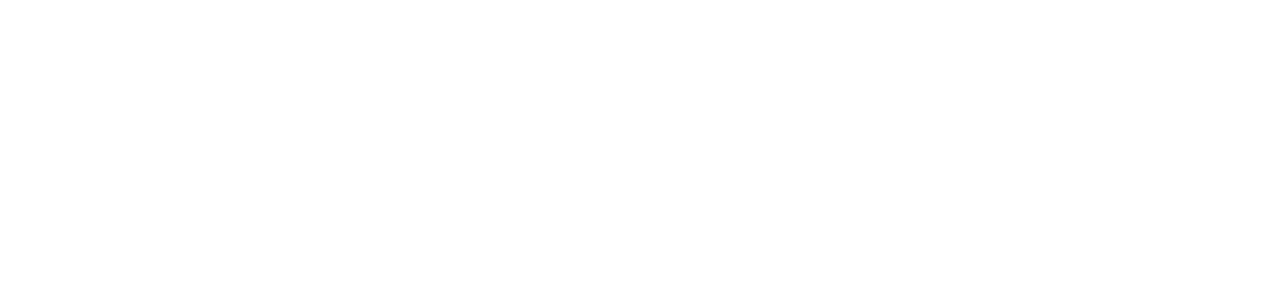
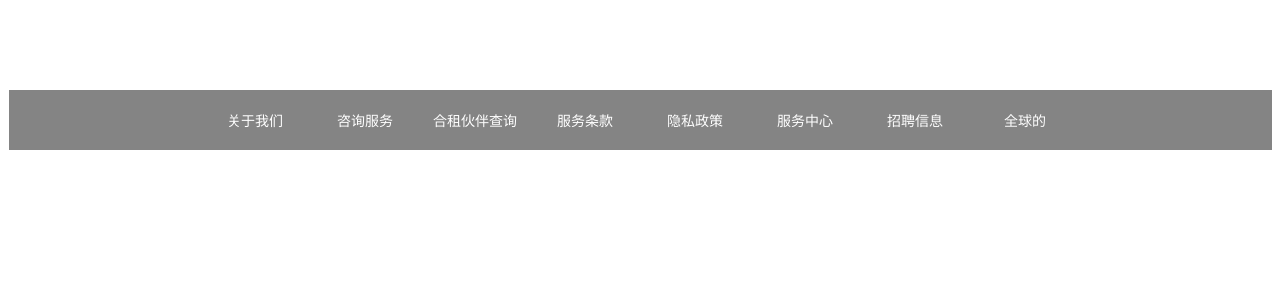
Before and after one commit to zhimingYao/a-shop, a Vue app: page / in a window 1280 px wide. Shown: the top 300 px of the page. Built offline with nearby package versions, Linux system fonts and the light colour scheme.

Commit message:
feat<component>:botNav和关于我们，合租伙伴查询

```diff
--- a/src/App.vue
+++ b/src/App.vue
@@ -1,8 +1,18 @@
 <template>
   <div id="app">
     <router-view></router-view>
+    <bot-nav></bot-nav>
   </div>
 </template>
+
+<script>
+import BotNav from '@/components/botNav/index.vue'
+export default{
+  components:{
+    BotNav,
+  }
+}
+</script>
 
 <style lang="scss">
 #app {
--- /dev/null
+++ b/src/components/botNav/about/index.vue
@@ -0,0 +1,44 @@
+<template>
+  <div class="about">
+    <div class="about-our">
+      <span>关于我们</span>
+    </div>
+    <div class="about-img">
+      <img
+        src="http://localhost:8080/static/img/img_company.b6eff004.gif"
+        alt=""
+      />
+    </div>
+  </div>
+</template>
+
+<script>
+export default {
+  name: "About",
+};
+</script>
+
+<style lang="scss" scoped>
+.about {
+  width: 100%;
+
+  .about-our {
+    box-sizing: border-box;
+    height: 200px;
+    width: 1342px;
+    padding-top: 80px;
+    margin: 0 auto;
+    span {
+      font-size: 44px;
+      line-height: 100%;
+    }
+  }
+  .about-img {
+    margin: 0 auto;
+    img {
+      width: 1070px;
+      height: 841px;
+    }
+  }
+}
+</style>
--- /dev/null
+++ b/src/components/botNav/clause/index.vue
@@ -0,0 +1,36 @@
+<template>
+  <div class="clause">
+    <div class="clause-our">
+      <span>服务条款</span>
+    </div>
+    <div class="clause-content"></div>
+  </div>
+</template>
+
+<script>
+export default {
+  name: "clause",
+};
+</script>
+
+<style lang="scss" scoped>
+.clause {
+  width: 100%;
+
+  .clause-our {
+    box-sizing: border-box;
+    height: 200px;
+    width: 1342px;
+    padding-top: 80px;
+    margin: 0 auto;
+    border-bottom: 1px solid #d9d9d9;
+    span {
+      font-size: 44px;
+      line-height: 100%;
+    }
+  }
+  .clause-content {
+    margin: 0 auto;
+  }
+}
+</style>
--- /dev/null
+++ b/src/components/botNav/consulting/index.vue
@@ -0,0 +1,15 @@
+<template>
+  <div class="consulting">
+    consulting
+  </div>
+</template>
+
+<script>
+export default {
+name:'Consulting'
+}
+</script>
+
+<style>
+
+</style>
--- /dev/null
+++ b/src/components/botNav/index.vue
@@ -0,0 +1,70 @@
+<template>
+  <div class="botNav">
+    <div class="content">
+      <!-- <router-view></router-view> -->
+      <div class="content-item">
+        <router-link to="/about">关于我们</router-link>
+      </div>
+      <div class="content-item">
+        <router-link to="/consulting">咨询服务</router-link>
+      </div>
+      <div class="content-item">
+        <router-link to="/partner">合租伙伴查询</router-link>
+      </div>
+      <div class="content-item">
+        <router-link to="/clause">服务条款</router-link>
+      </div>
+      <div class="content-item">
+        <router-link to="/privacy">隐私政策</router-link>
+      </div>
+      <div class="content-item">
+        <router-link to="/ministry">服务中心</router-link>
+      </div>
+      <div class="content-item">
+        <router-link to="/recruitment">招聘信息</router-link>
+      </div>
+      <div class="content-item">
+        <router-link to="/world">全球的</router-link>
+      </div>
+    </div>
+  </div>
+</template>
+
+<script>
+export default {
+  name: "BotNav",
+};
+</script>
+
+<style lang="scss" scoped>
+.botNav {
+  width: 100%;
+  padding-top: 90px;
+  .content {
+    width: 1263px;
+    height: 60px;
+    background-color: #848484;
+    margin: 0 auto;
+    font-family: -apple-system, BlinkMacSystemFont, "Segoe UI", "PingFang SC",
+      "Hiragino Sans GB", "Microsoft YaHei", "Helvetica Neue", Helvetica, Arial,
+      sans-serif, "Apple Color Emoji", "Segoe UI Emoji", "Segoe UI Symbol";
+
+    line-height: 60px;
+    .content-item {
+      width: 110px;
+      height: 60px;
+      display: inline-block;
+      &:hover{
+        background-color: #636262;
+        a{
+          color: rgb(209,209,202);
+        }
+      }
+      a {
+        font-size: 14px;
+        color: #fff;
+      }
+    }
+  }
+}
+</style>
--- /dev/null
+++ b/src/components/botNav/ministry/index.vue
@@ -0,0 +1,22 @@
+<template>
+  <div class="ministry">
+    <div class="consulting-our">
+      <span>营销联盟</span>
+    </div>
+    <div class="consulting-img">
+      <img
+        src="http://localhost:8080/static/img/img_marketing.f81f7e02.jpg"
+        alt=""
+      />
+    </div>
+  </div>
+</template>
+
+<script>
+export default {
+  name: "ministry",
+};
+</script>
+
+<style>
+</style>
--- /dev/null
+++ b/src/components/botNav/partner/index.vue
@@ -0,0 +1,44 @@
+<template>
+  <div class="partner">
+    <div class="partner-our">
+      <span>营销联盟</span>
+    </div>
+    <div class="partner-img">
+      <img
+        src="http://localhost:8080/static/img/img_marketing.f81f7e02.jpg"
+        alt=""
+      />
+    </div>
+  </div>
+</template>
+
+<script>
+export default {
+  name: "Partner",
+};
+</script>
+
+<style lang="scss" scoped>
+.partner {
+  width: 100%;
+
+  .partner-our {
+    box-sizing: border-box;
+    height: 200px;
+    width: 1342px;
+    padding-top: 80px;
+    margin: 0 auto;
+    span {
+      font-size: 44px;
+      line-height: 100%;
+    }
+  }
+  .partner-img {
+    margin: 0 auto;
+    img {
+      width: 1240px;
+      height: 500px;
+    }
+  }
+}
+</style>
--- /dev/null
+++ b/src/components/botNav/privacy/index.vue
@@ -0,0 +1,15 @@
+<template>
+  <div class="privacy">
+    privacy
+  </div>
+</template>
+
+<script>
+export default {
+name:'Privacy'
+}
+</script>
+
+<style>
+
+</style>
--- /dev/null
+++ b/src/components/botNav/recruitment/index.vue
@@ -0,0 +1,15 @@
+<template>
+  <div class="recruitment">
+    recruitment
+  </div>
+</template>
+
+<script>
+export default {
+name:'Recruitment'
+}
+</script>
+
+<style>
+
+</style>
--- /dev/null
+++ b/src/components/botNav/world/index.vue
@@ -0,0 +1,15 @@
+<template>
+  <div class="world">
+    world
+  </div>
+</template>
+
+<script>
+export default {
+name:'World'
+}
+</script>
+
+<style>
+
+</style>
--- a/src/router/index.js
+++ b/src/router/index.js
@@ -1,15 +1,50 @@
-import Vue from 'vue'
-import VueRouter from 'vue-router'
+import Vue from "vue";
+import VueRouter from "vue-router";
 
-
-Vue.use(VueRouter)
+Vue.use(VueRouter);
 
 const routes = [
-
-]
+  // {
+  //   // path: '/',
+  //   // redirect: '/home',
+  // },
+   {
+    path: '/about',
+    name: 'About',
+    component: () => import('../components/botNav/about'),
+  }, {
+    path: '/consulting',
+    name: 'Consulting',
+    component: () => import('../components/botNav/consulting'),
+  }, {
+    path: '/partner',
+    name: 'Partner',
+    component: () => import('../components/botNav/partner'),
+  }, {
+    path: '/clause',
+    name: 'Clause',
+    component: () => import('../components/botNav/clause'),
+  }, {
+    path: '/privacy',
+    name: 'Privacy',
+    component: () => import('../components/botNav/privacy'),
+  }, {
+    path: '/ministry',
+    name: 'Ministry',
+    component: () => import('../components/botNav/ministry'),
+  }, {
+    path: '/recruitment',
+    name: 'Recruitment',
+    component: () => import('../components/botNav/recruitment'),
+  }, {
+    path: '/world',
+    name: 'World',
+    component: () => import('../components/botNav/world'),
+  },
+];
 
 const router = new VueRouter({
-  routes
-})
+  routes,
+});
 
-export default router
+export default router;
```
